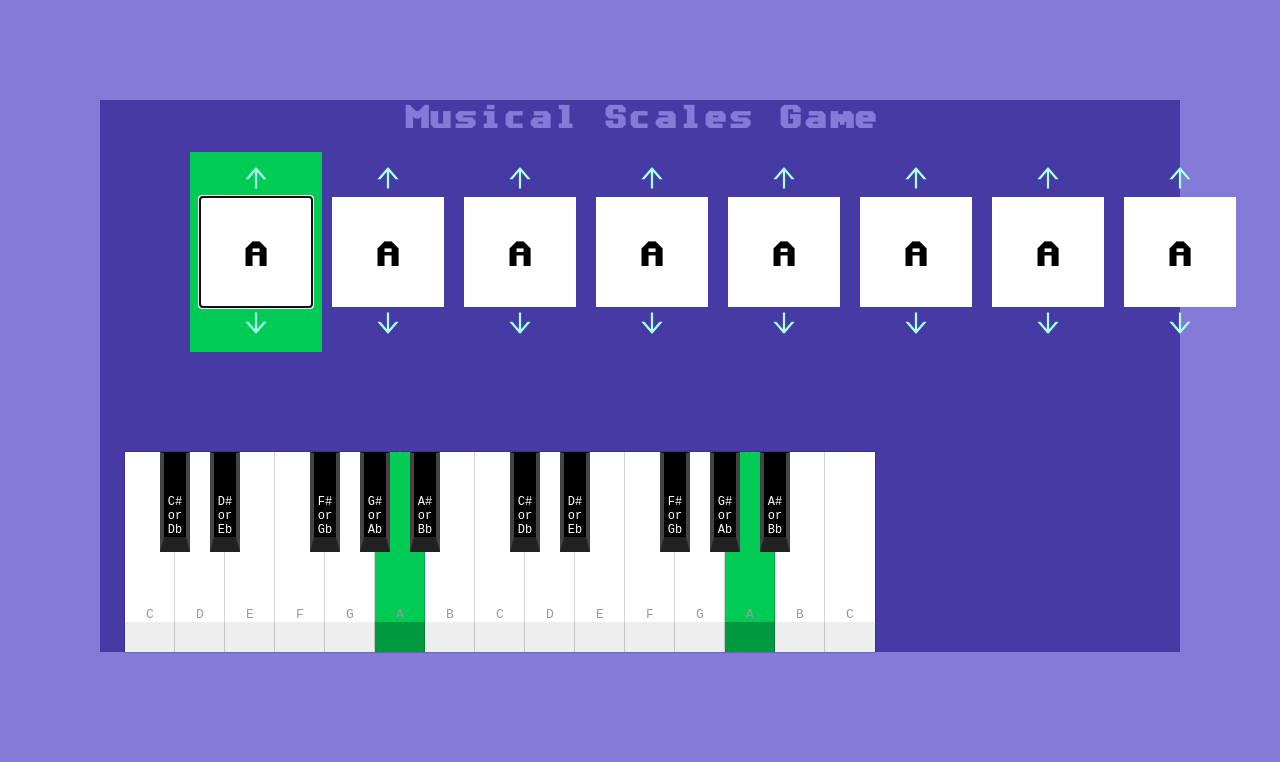
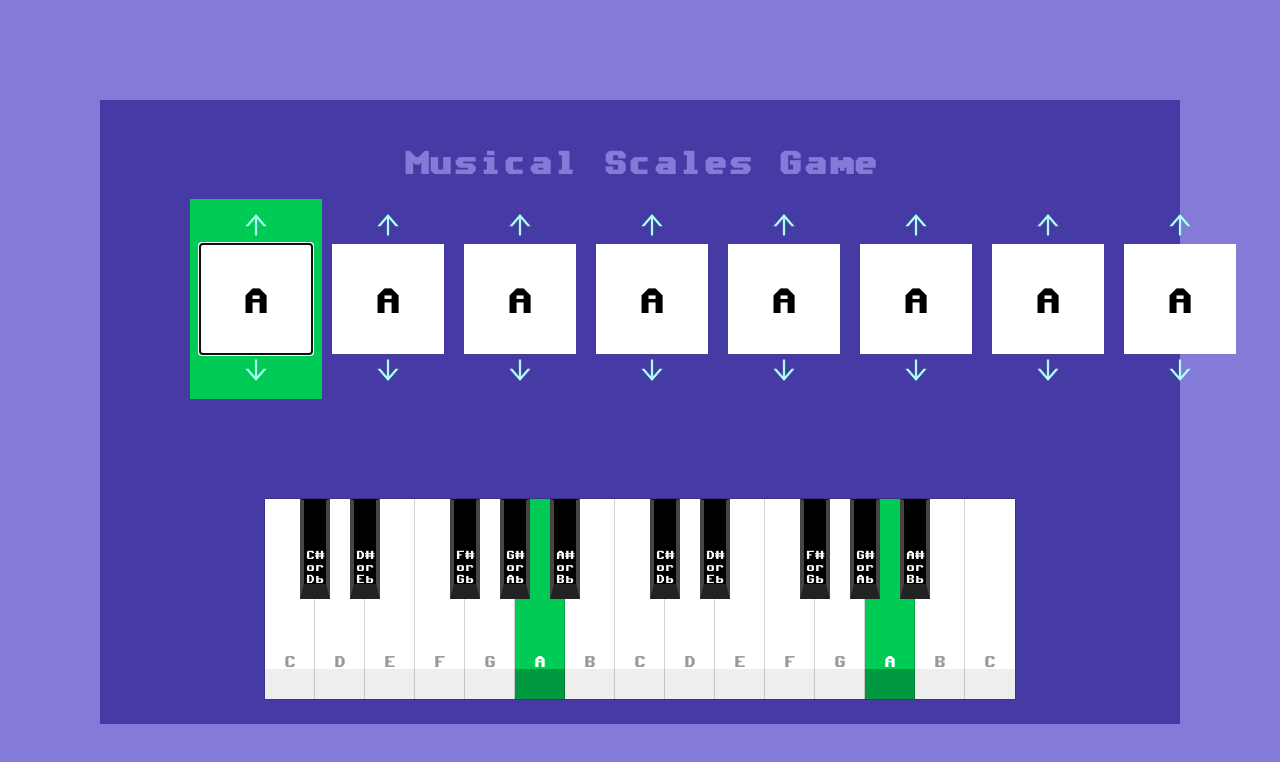
Before and after one commit to joelle-o-world/musical-scales-game, a React (Create React App) app: page / in a window 1280 px wide. Shown: the top 762 px of the page. Built offline with nearby package versions, Linux system fonts and the light colour scheme; no server answers.

Commit message:
Keyboard tweaks

```diff
--- a/src/App.sass
+++ b/src/App.sass
@@ -8,6 +8,7 @@ body
   background-color: $bgBlue
   text-align: center
   color: $borderBlue
+  padding: 25px
 
 
 .ScaleEditor
@@ -43,6 +44,10 @@ body
         color: $bgBlue
         cursor: pointer
 
+.PianoKeyboard
+  width: 800px
+  margin-right: auto
+  margin-left: auto
 
 
 .CorrectAnswer
--- a/src/App.tsx
+++ b/src/App.tsx
@@ -18,7 +18,6 @@ function App() {
         ? <CorrectAnswer/>
         : <ScaleDegreesPianoIndicator/>
       }
-      <pre>{JSON.stringify(report)}</pre>
     </div>
   );
 }
--- a/src/components/PianoKeyboard.sass
+++ b/src/components/PianoKeyboard.sass
@@ -11,6 +11,7 @@ $white-key-spacing: 1px
   &, &:hover, &:active
     background-color: $green
     border-color: darken($green, 10%)
+    color: white
 
 
 .PianoKeyboard
@@ -38,7 +39,8 @@ $white-key-spacing: 1px
     justify-content: flex-end
     flex-direction: column
     cursor: pointer
-    font-family: monospace
+    //font-family: monospace
+    @include CommodoreFont
 
   .PianoKeyboardKey.PianoKeyboardWhiteKey
     z-index: 1
--- a/src/components/PianoKeyboard.tsx
+++ b/src/components/PianoKeyboard.tsx
@@ -203,6 +203,10 @@ export const PianoKeyboard: FunctionComponent<{
 
     const btn = <div
       onMouseDown={handlePress}
+      onMouseOver={e => {
+        if(e.buttons === 1)
+          handlePress()
+      }}
       key={i}
       className={className}
       style={{
```
